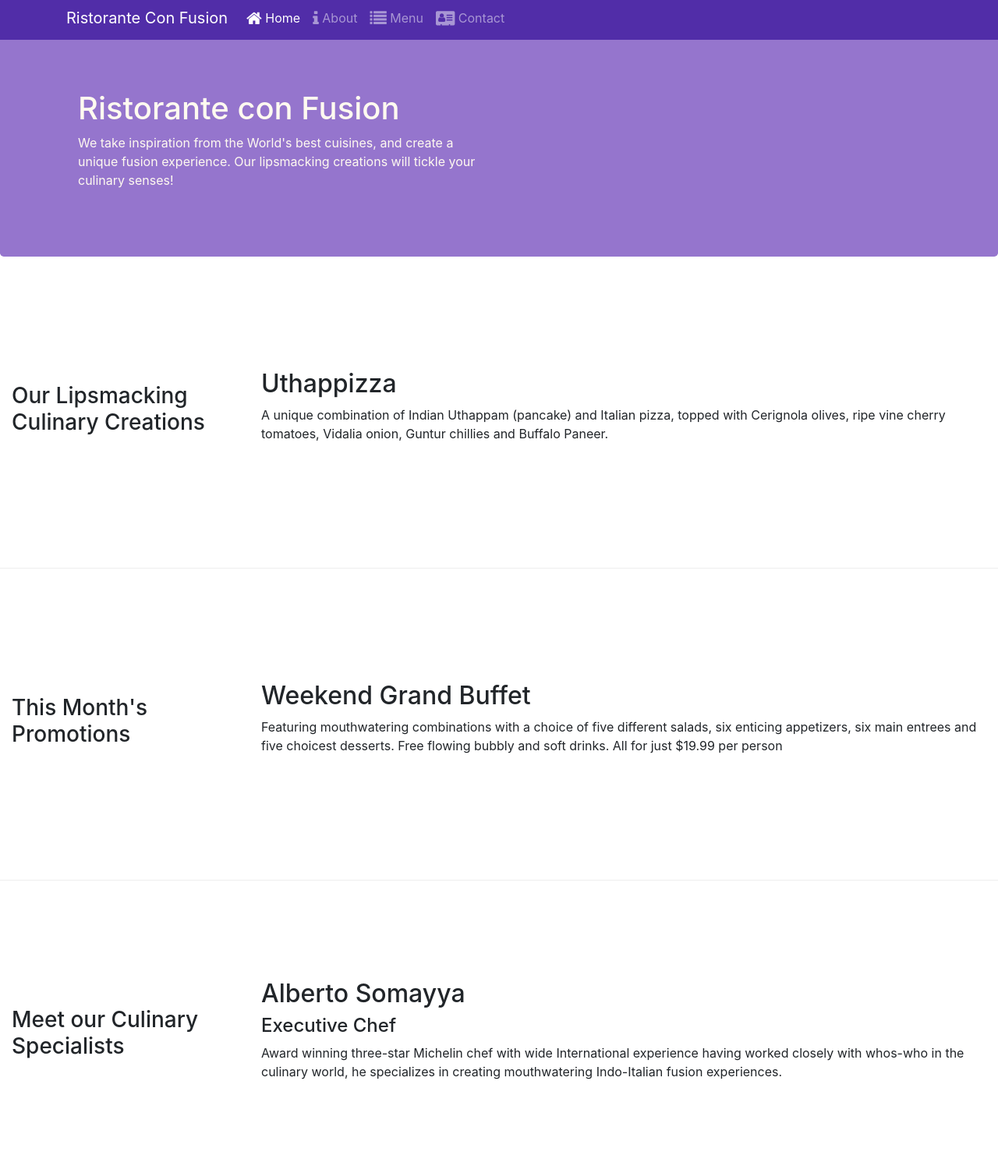
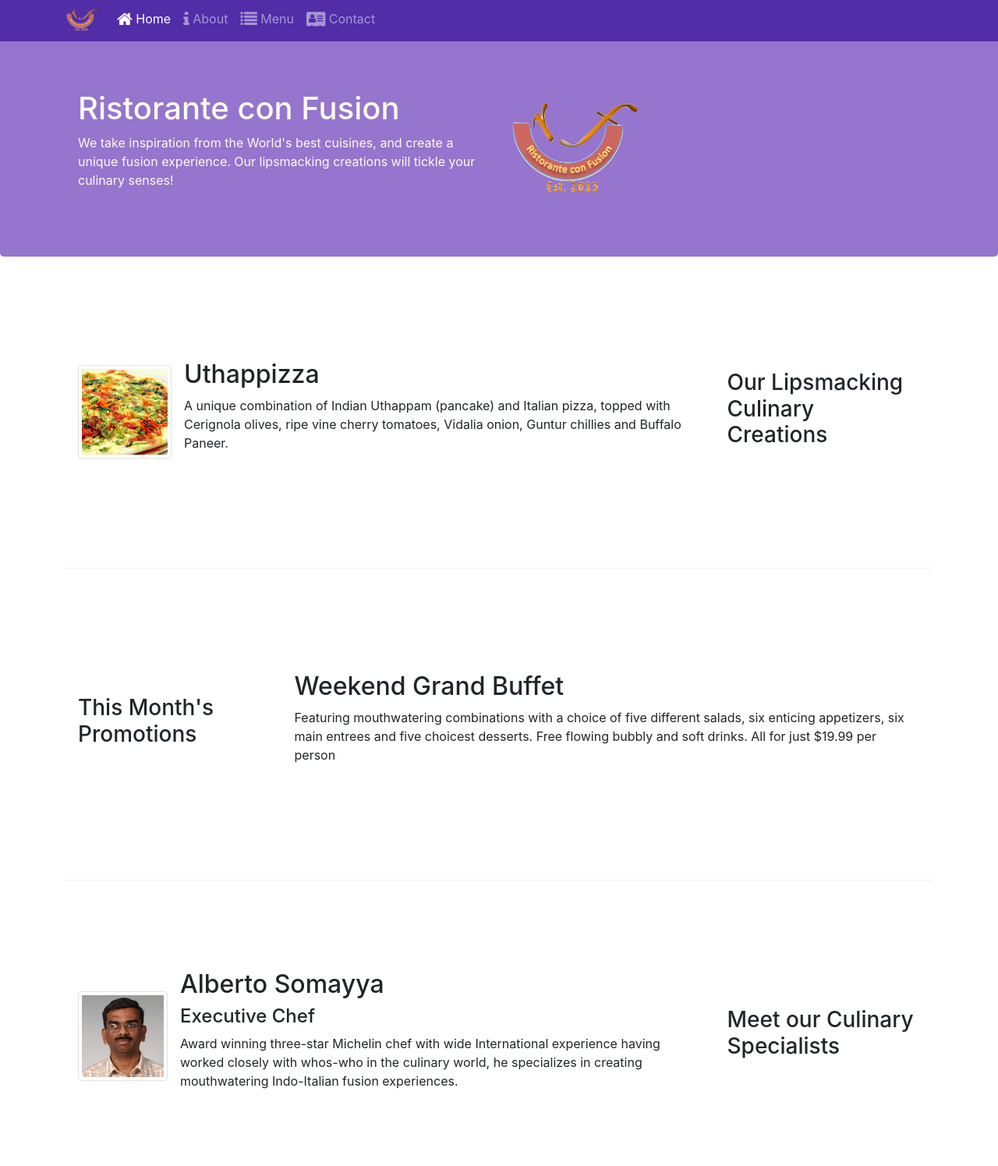
Before and after one commit to kamrangondal/conFusion, a website: page index.html in a window 1280 px wide. Shown: the part 5-1500 px from the top of the page at 78% size. Drawn offline with nearby package versions, Linux system fonts and the light colour scheme.

Commit message:
Images and Media

```diff
--- a/index.html
+++ b/index.html
@@ -23,7 +23,7 @@
             <button class="navbar-toggler" type="button" data-toggle="collapse" data-target="#Navbar">
                 <span class="navbar-toggler-icon"></span>
             </button>
-            <a class="navbar-brand" href="#">Ristorante Con Fusion</a>
+            <a class="navbar-brand" href="#"><img src="img/logo.png" height="30" width="41"></a>
             <div class="collapse navbar-collapse" id="Navbar">
                 <ul class="navbar-nav mr-auto">
                     <li class="nav-item active"><a class="nav-link" href="#"><span class="fa fa-home fa-lg"></span> Home</a></li>
@@ -42,20 +42,30 @@
                     <h1>Ristorante con Fusion</h1>
                     <p>We take inspiration from the World's best cuisines, and create a unique fusion experience. Our lipsmacking creations will tickle your culinary senses!</p>
                 </div>
-                <div class="col-12 col-sm">
+                <div class="col-12 col-sm align-self-center">
+                    <img src="img/logo.png" class="img-fluid">
                 </div>
             </div>
         </div>
     </header>
 
-    <div>
+    <div class="container">
         <div class="row row-content align-items-center">
             <div class="col-12 col-sm-4 col-md-3">
                 <h3>Our Lipsmacking Culinary Creations</h3>
             </div>
-            <div class="col col-sm col-md">
-                <h2>Uthappizza</h2>
-                <p>A unique combination of Indian Uthappam (pancake) and Italian pizza, topped with Cerignola olives, ripe vine cherry tomatoes, Vidalia onion, Guntur chillies and Buffalo Paneer.</p>
+            <div class="col col-sm order-sm-first col-md">
+                <div class="media">
+                    <img class="d-flex mr-3 img-thumbnail align-self-center"
+                            src="img/uthappizza.png" alt="Uthappizza">
+                    <div class="media-body">
+                        <h2 class="mt-0">Uthappizza</h2>
+                        <p class="d-none d-sm-block">A unique combination of Indian Uthappam (pancake) and
+                            Italian pizza, topped with Cerignola olives, ripe vine
+                            cherry tomatoes, Vidalia onion, Guntur chillies and
+                            Buffalo Paneer.</p>
+                    </div>
+                </div>
             </div>
         </div>
 
@@ -74,10 +84,20 @@
             <div class="col-12 col-sm-4 col-md-3">
                 <h3>Meet our Culinary Specialists</h3>
             </div>
-            <div class="col col-sm col-md">
-                <h2>Alberto Somayya</h2>
-                <h4>Executive Chef</h4>
-                <p>Award winning three-star Michelin chef with wide International experience having worked closely with whos-who in the culinary world, he specializes in creating mouthwatering Indo-Italian fusion experiences. </p>
+            <div class="col col-sm order-sm-first col-md">
+                <div class="media">
+                    <img class="d-flex mr-3 img-thumbnail align-self-center"
+                            src="img/alberto.png" alt="Alberto Somayya">
+                    <div class="media-body">
+                        <h2 class="mt-0">Alberto Somayya</h2>
+                        <h4>Executive Chef</h4>
+                        <p class="d-none d-sm-block">Award winning three-star Michelin chef with wide
+                            International experience having worked closely with
+                            whos-who in the culinary world, he specializes in
+                            creating mouthwatering Indo-Italian fusion experiences.
+                            </p>
+                    </div>
+                </div>
             </div>
         </div>
     </div>
```
Also changed, not shown: aboutus.html (+3 -2 lines), contactus.html (+3 -2 lines), img/alberto.png (added), img/buffet.png (added), img/logo.png (added), img/uthappizza.png (added), 1 other file.
